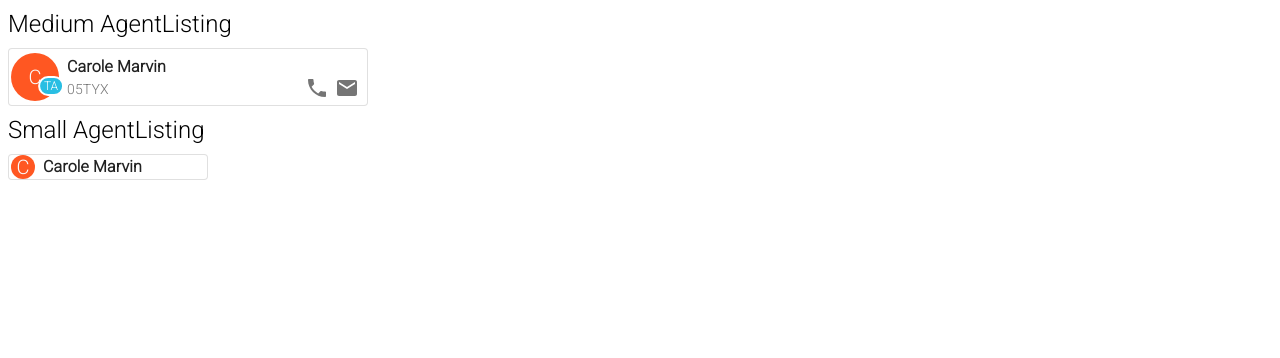
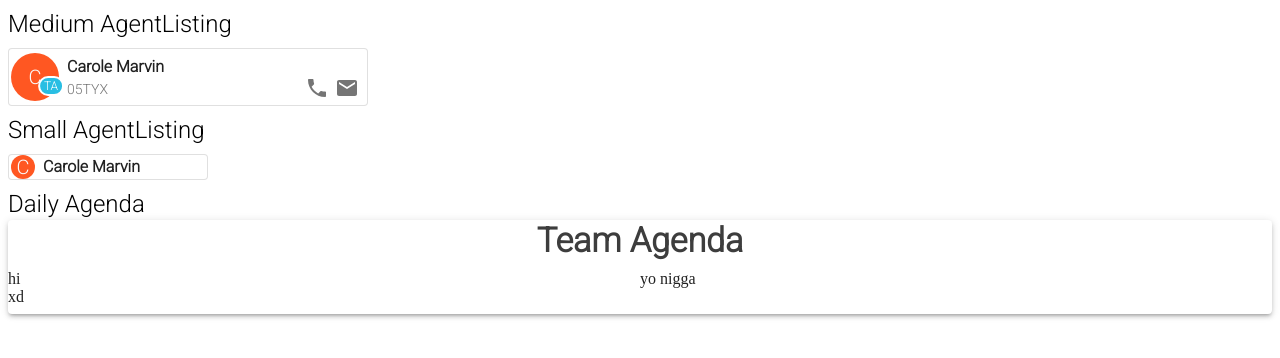
Before and after one commit to vollantre/agent-listing, a React app: page / in a window 1280 px wide. Shown: the top 358 px of the page. Built offline with nearby package versions, Linux system fonts and the light colour scheme; the HTML template or start-up script is replaced by a standard one.

Commit message:
create DailyAgent component

```diff
--- a/package.json
+++ b/package.json
@@ -12,7 +12,6 @@
   "dependencies": {
     "@material-ui/core": "^4.9.14",
     "@material-ui/icons": "^4.9.1",
-    "moment": "^2.25.3",
     "prop-types": "^15.7.2",
     "react": "^16.13.1",
     "react-dom": "^16.13.1"
--- a/src/App.js
+++ b/src/App.js
@@ -1,7 +1,8 @@
 import React, { useState } from 'react'
-import { makeStyles } from '@material-ui/core/styles'
+import { MuiThemeProvider, createMuiTheme, makeStyles } from '@material-ui/core/styles'
 import List from '@material-ui/core/List'
 import Typography from '@material-ui/core/Typography'
+import DailyAgenda from './components/DailyAgenda'
 import AgentListing from './components/AgentListing'
 import sample from './sample'
 
@@ -9,21 +10,32 @@ const useStyles = makeStyles(theme => ({
     root: {
         width: '100%',
         maxWidth: 360,
-        backgroundColor: theme.palette.background.paper
+        backgroundColor: theme.palette.background.paper,
     },
     small: {
-        width: '100%',
+        //width: '100%',
         maxWidth: 200,
-        backgroundColor: theme.palette.background.paper
+        //backgroundColor: theme.palette.background.paper
     }
 }))
+
+const theme = createMuiTheme({
+    typography: {
+        fontFamily: [
+            'Roboto',
+            'sans-serif',
+            '"Helvetica Neue"',
+            'Arial',
+          ].join(', ')
+    }
+})
 
 const App = () => {
     const [mockObj] = useState(sample)
     const classes = useStyles()
 
     return(
-        <div>
+        <MuiThemeProvider theme={theme}>
             <Typography variant="h5">
                Medium AgentListing
             </Typography>
@@ -36,7 +48,13 @@ const App = () => {
             <List  className={classes.small}>
                 <AgentListing size="small" agent={mockObj} />
             </List>
-        </div>
+            <Typography variant="h5">
+                Daily Agenda
+            </Typography>
+            <DailyAgenda
+                title="Team Agenda"
+            />
+        </MuiThemeProvider>
     )
 }
 
--- /dev/null
+++ b/src/components/DailyAgenda.js
@@ -0,0 +1,40 @@
+import React from 'react'
+import { withStyles } from '@material-ui/core/styles'
+import Paper from '@material-ui/core/Paper'
+import List from '@material-ui/core/List'
+import MuiTypography from '@material-ui/core/Typography'
+import Grid from '@material-ui/core/Grid'
+
+const Typography = withStyles(theme => ({
+    h4: {
+        color: '#3d3d3d',
+        fontWeight: 'bold'
+    }
+}))(MuiTypography)
+
+const DailyAgenda = ({ title }) => {
+
+    return(
+        <Paper elevation={3}>
+            <Typography align="center" variant="h4">
+            {title}
+            </Typography>
+            <Grid container spacing={0}>
+                <Grid item xs={6}>
+                    <List>
+                        <li>hi</li>
+                        <li>xd</li>
+                    </List>
+                </Grid>
+                <Grid item xs={6}>
+                    <List>
+                        <li>yo nigga</li>
+                    </List>
+                </Grid>
+            </Grid>
+        </Paper>
+    )
+
+}
+
+export default DailyAgenda
```
